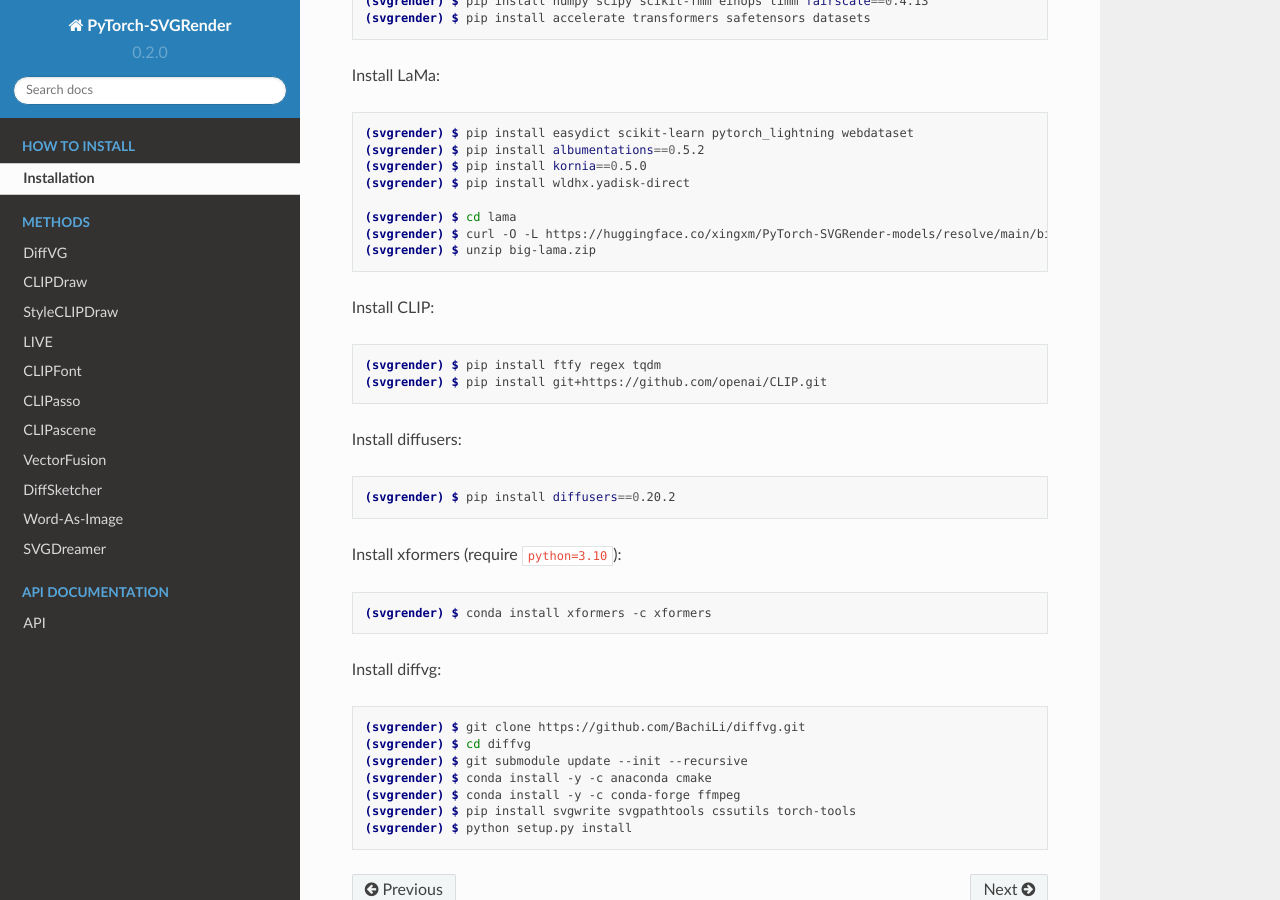
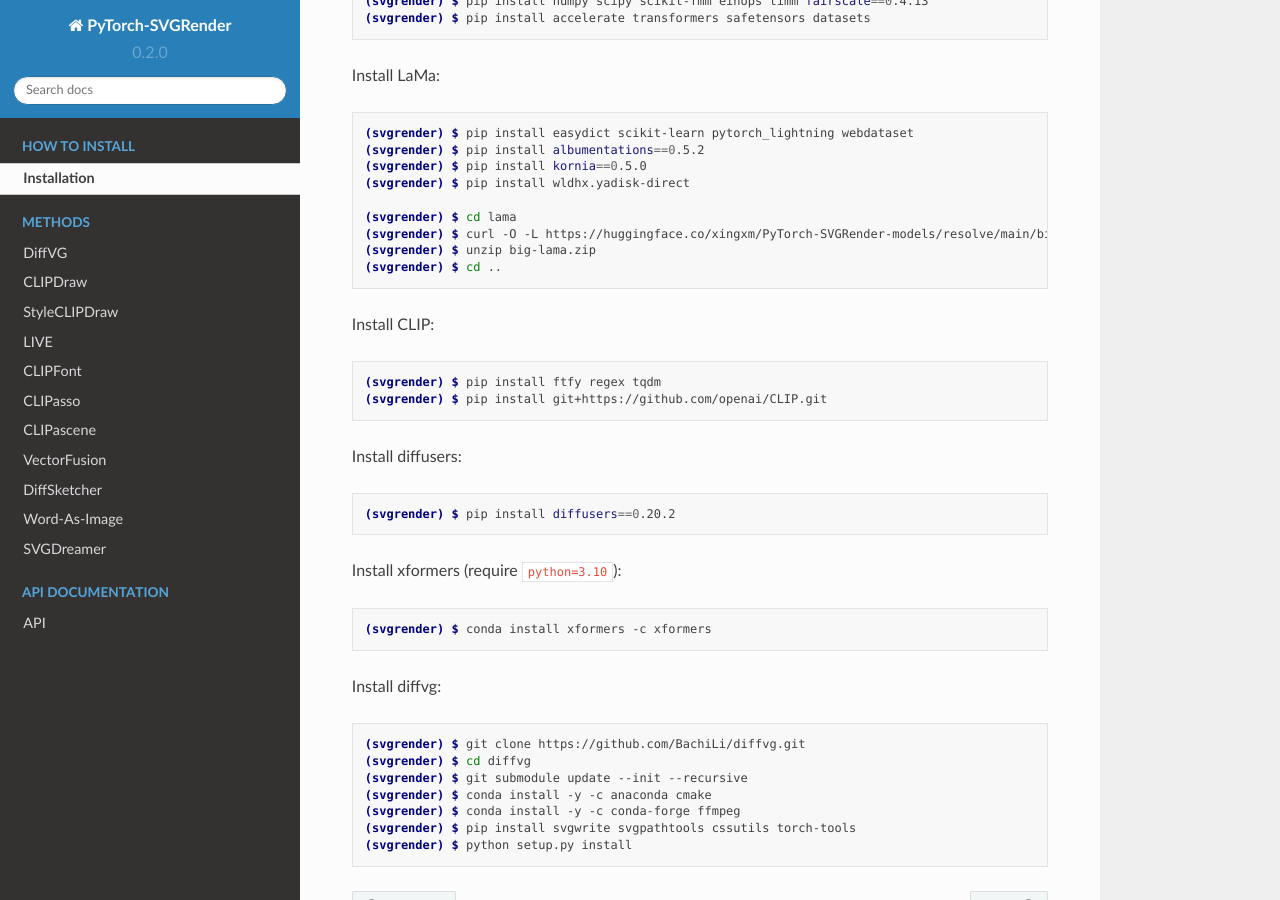
Before and after one commit to ximinng/PyTorch-SVGRender, a Sphinx documentation site: the page built from docs/source/install.rst, in a window 1280 px wide and 900 px high, scrolled down 752 px. Built offline with Sphinx 7.4.7 and the Read the Docs theme 2.0.0, drawn with Linux system fonts in a browser that asks for light colours.

Commit message:
fix(install): install diffvg in wrong folder

```diff
--- a/docs/source/install.rst
+++ b/docs/source/install.rst
@@ -48,6 +48,7 @@
    (svgrender) $ cd lama
    (svgrender) $ curl -O -L https://huggingface.co/xingxm/PyTorch-SVGRender-models/resolve/main/big-lama.zip
    (svgrender) $ unzip big-lama.zip
+   (svgrender) $ cd ..
 
 Install CLIP:
 
```
Also changed, not shown: Install.md (+1 -0 lines), 1 other file.
